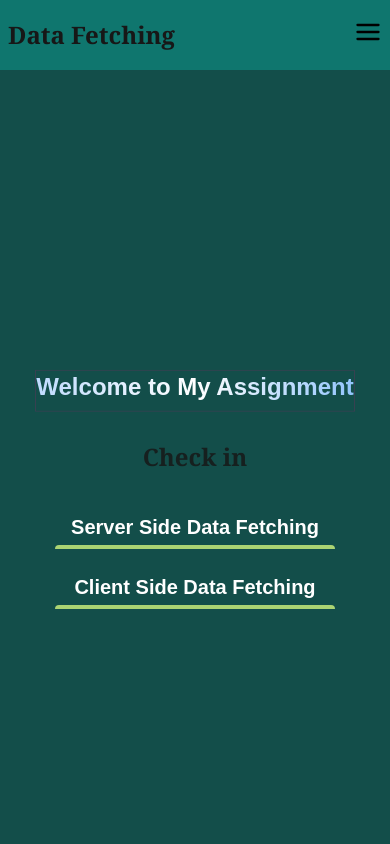
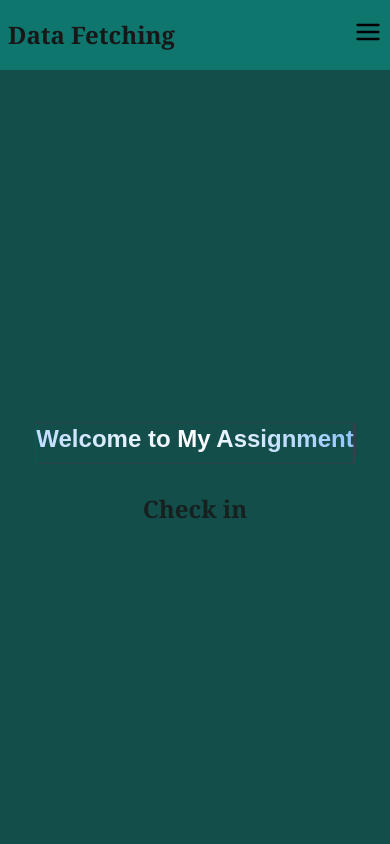
Before and after one commit to shuremali02/class-9to12-assignment_7, a Next.js app: page / in a window 390 px wide. Shown: the top 844 px of the page. Built offline with nearby package versions, Linux system fonts and the light colour scheme.

Commit message:
mobile screen minor issue resolve

```diff
--- a/app/page.tsx
+++ b/app/page.tsx
@@ -11,7 +11,7 @@ export default function Home() {
        border border-b border-gray-700 pb-2 text-2xl md:text-5xl mb-6 animate-bounce">Welcome to My Assignment</h1>
         <p className="text-2xl font-bold font-serif animate-pulse">Check in </p>
       </div>
-      <div className="flex flex-col md:flex-row gap-4">
+      <div className="md:flex flex-col hidden md:flex-row gap-4">
        <Button  button="Server Side Data Fetching" href="/Server-side"/>
        <Button button=" Client Side Data Fetching" href="/Client-side"/>
 
```
